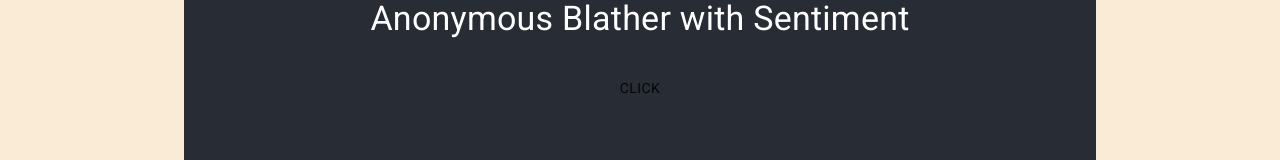
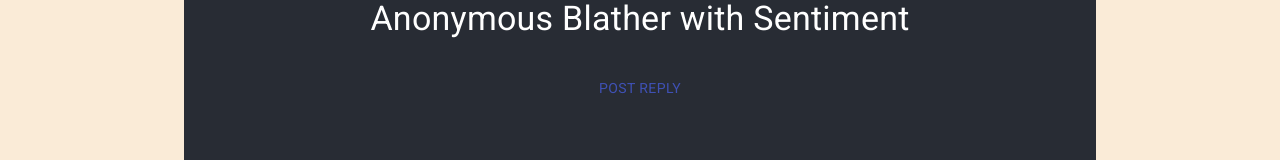
Before and after one commit to andyf016/ghost-frontend, a React (Create React App) app: page / in a window 1280 px wide. Shown: the part 128-288 px from the top of the page. Built offline with nearby package versions, Linux system fonts and the light colour scheme; no server answers.

Commit message:
conditional styling on post form button

```diff
--- a/src/App.js
+++ b/src/App.js
@@ -85,7 +85,7 @@ const handleAdd = (task) => {
         <div className='container'>
           <header className='App-header'>
           <TopBar />
-          <Header onAdd={() => setShowPostForm(!showPostForm)}/>
+          <Header onAdd={() => setShowPostForm(!showPostForm)} showAdd={showPostForm}/>
           </header>
           {showPostForm && <div className='Post-form'>
           <PostForm onAdd={handleAdd}/>
--- a/src/components/Header.js
+++ b/src/components/Header.js
@@ -3,14 +3,14 @@ import Container from "@material-ui/core/Container";
 import Button from "@material-ui/core/Button"
 import "fontsource-roboto";
 
-const Header = ({onAdd}) => {
+const Header = ({onAdd, showAdd}) => {
     return (
         <Container maxWidth='md'>
         <Typography variant="h4">
            Anonymous Blather with Sentiment
         </Typography>
         <br/>
-        <Button onClick={onAdd}>Click</Button>
+        <Button onClick={onAdd} color={'primary'}>{showAdd ? 'Close Form' : 'Post Reply'}</Button>
         </Container>
     )
 }
```
